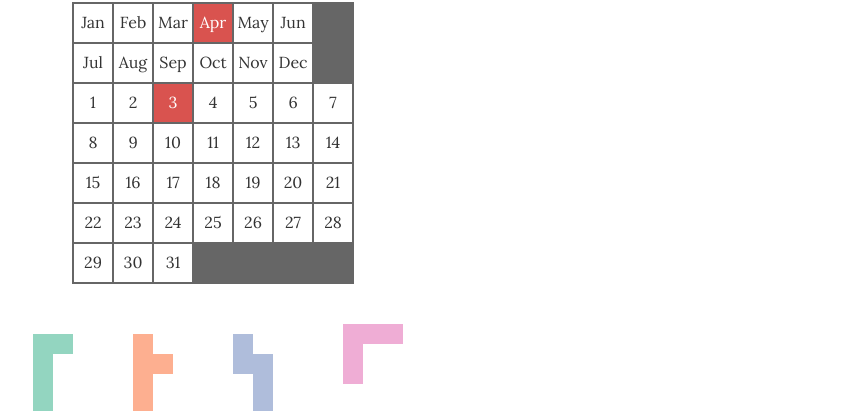
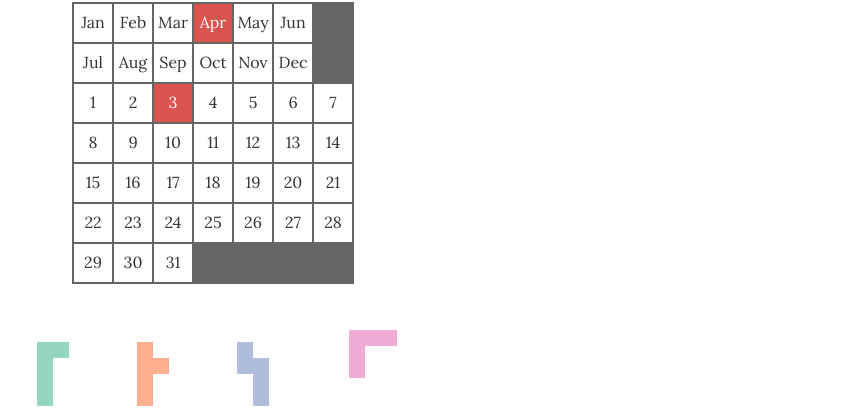
Before and after one commit to shiro46mt/a-puzzle-a-day, a plain HTML site: page docs/index.html in a window 1280 px wide. Shown: the part 54-465 px from the top of the page, without its empty margins (427-1280 px from the left). Drawn offline with Linux system fonts and the light colour scheme; a web font is replaced by a local one.

Commit message:
change size

```diff
--- a/docs/main.css
+++ b/docs/main.css
@@ -49,7 +49,7 @@
 
 .ground-item {
   width: 25%;
-  height: 120px;
+  height: 100px;
 }
 
 #footer, #footer-menu, #footer-sns-share {
@@ -61,7 +61,7 @@
   display: grid;
   gap: 0;
   position: absolute;
-  transform: scale(0.5);
+  transform: scale(0.4);
   transition: transform 200ms 0s ease;
   pointer-events: none;
 }
--- a/docs/main.js
+++ b/docs/main.js
@@ -1,5 +1,6 @@
 const cellSize = 40;
 const pieceSize = 79;
+const groundPieceSizeRatio = 0.4;
 
 var puzzlePieces = document.querySelectorAll('.puzzle-piece');
 var puzzleCells = document.querySelectorAll('.puzzle-cell:not(.null)');
@@ -79,7 +80,7 @@ function onTouchEnd(event) {
       } else {
         activePiece.style.left = '';
         activePiece.style.top = '';
-        activePiece.setAttribute("data-scale", 0.5);
+        activePiece.setAttribute("data-scale", groundPieceSizeRatio);
       }
     }
     setStyle(activePiece);
@@ -103,7 +104,7 @@ function resetPuzzlePiece() {
   for (var i = 0; i < puzzlePieces.length; i++) {
     puzzlePieces[i].style.left = '';
     puzzlePieces[i].style.top = '';
-    puzzlePieces[i].setAttribute("data-scale", 0.5);
+    puzzlePieces[i].setAttribute("data-scale", groundPieceSizeRatio);
     puzzlePieces[i].setAttribute("data-rotation", 0);
     puzzlePieces[i].setAttribute("data-reverse", 1);
     setStyle(puzzlePieces[i]);
```
